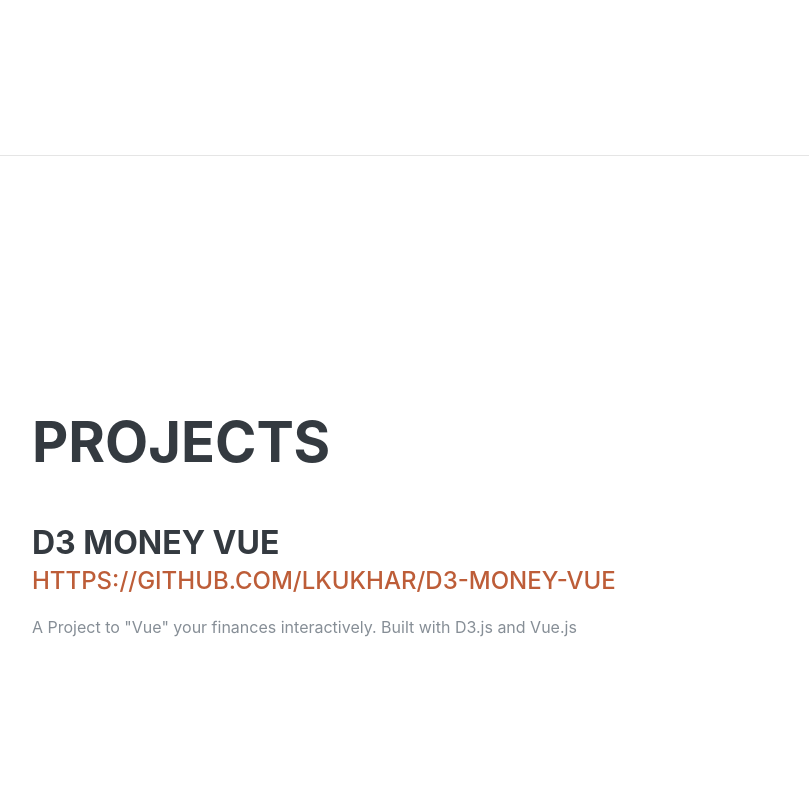
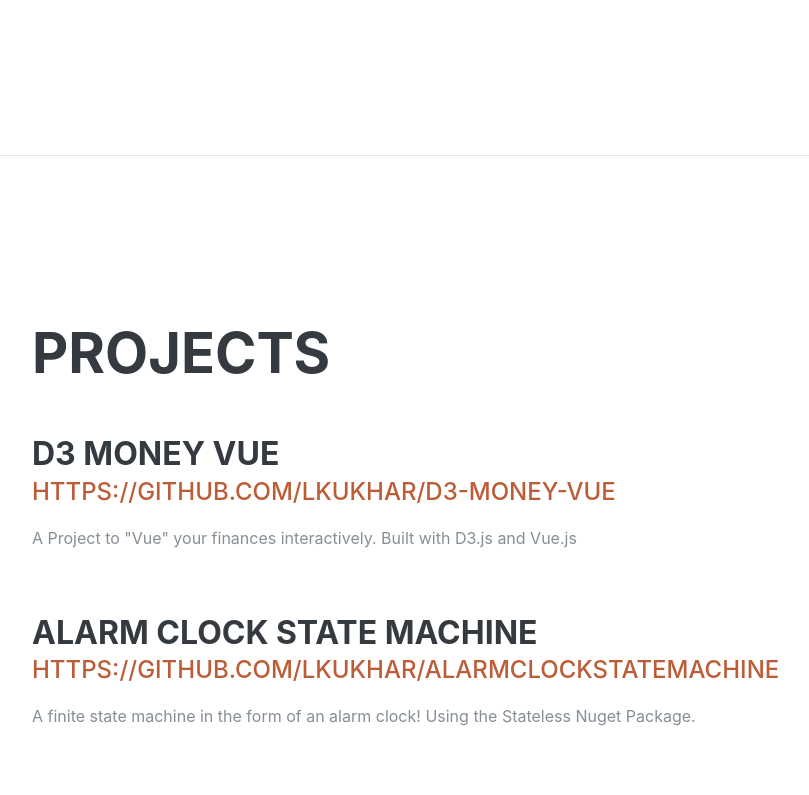
Before and after one commit to lkukhar/lkukhar.github.io, a plain HTML site: page index.html in a window 1280 px wide. Shown: the part 2247-3042 px from the top of the page, without its empty margins (288-1097 px from the left). Drawn offline with Linux system fonts and the light colour scheme; a web font is replaced by a local one.

Commit message:
Add New Project

```diff
--- a/index.html
+++ b/index.html
@@ -136,6 +136,13 @@
               <p>A Project to "Vue" your finances interactively. Built with D3.js and Vue.js</p>
             </div>
           </div>
+          <div class="resume-item d-flex flex-column flex-md-row mb-5">
+            <div class="resume-content mr-auto">
+              <h3 class="mb-0">Alarm Clock State Machine</h3>
+              <div class="subheading mb-3"><a href="https://github.com/lkukhar/AlarmClockStateMachine">https://github.com/lkukhar/AlarmClockStateMachine</a></div>
+              <p>A finite state machine in the form of an alarm clock! Using the Stateless Nuget Package.</p>
+            </div>
+          </div>
         </div>
       </section>
 
```
